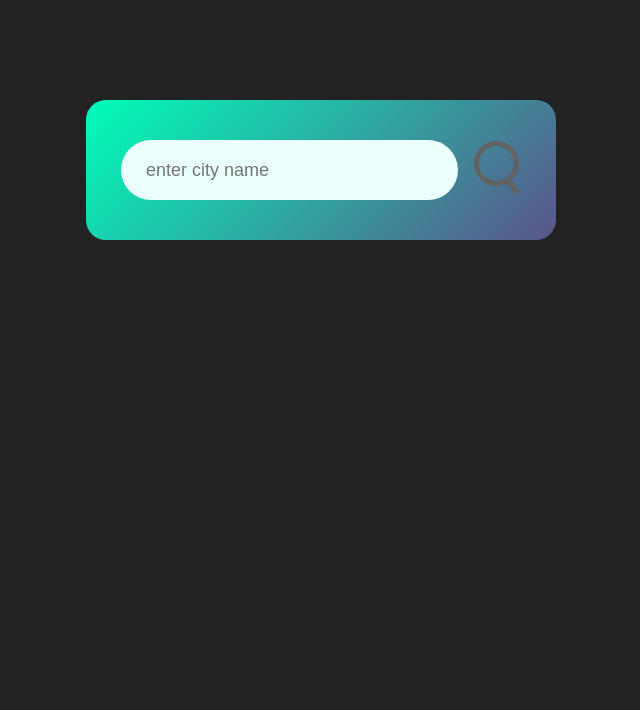
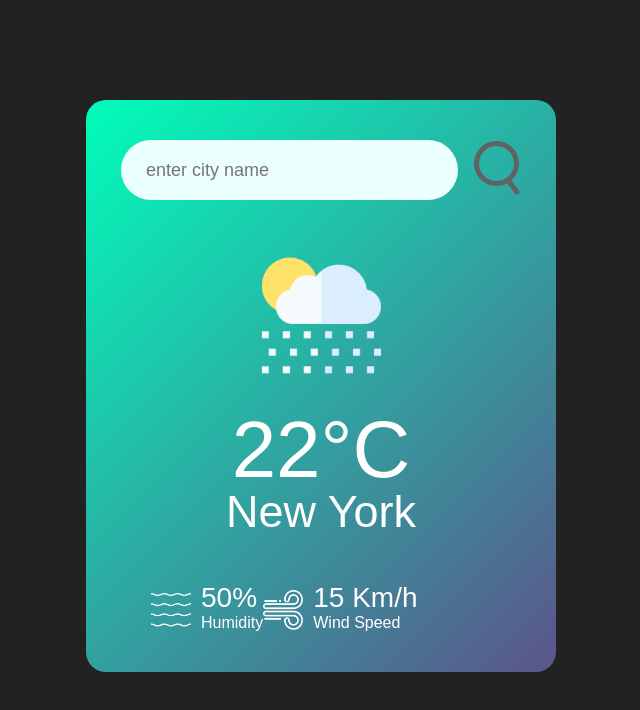
Before and after one commit to Muhammad-Umair-80/Weather-App, a plain HTML site: page index.html in a window 1280 px wide. Shown: the whole page, without its empty margins (319-959 px from the left). Drawn offline with Linux system fonts and the light colour scheme.

Commit message:
Add some new feature
Add humidity and wind speed portion

```diff
--- a/index.html
+++ b/index.html
@@ -12,6 +12,26 @@
             <input type="text" placeholder="enter city name" spellcheck="false">
             <buttonbutton type="button"><img src="images/search.png" alt="Search" title="Search"></button>
         </div>
+        <div class="weather">
+            <img src="images/rain.png" alt="Rain" class="weather-icon">
+            <h1 class="temp">22°C</h1>
+            <h2 class="city">New York</h2>
+            <div class="details">
+                <div class="col">
+                    <img src="images/humidity.png" alt="Humidity">
+                    <div>
+                        <p class="humidity">50%</p>
+                        <p>Humidity</p>
+                    </div>
+                    <div class="col">
+                        <img src="images/wind.png" alt="Wind Speed">
+                        <div>
+                            <p class="wind">15 Km/h</p>
+                            <p>Wind Speed</p>
+                        </div>
+                </div>
+            </div>
+        </div>
     </div>
 </body>
 </html>
--- a/style.css
+++ b/style.css
@@ -52,3 +52,37 @@ body{
     width: 30px;
 
 }
+.weather-icon{
+    width: 170px;
+    margin-top: 30px;
+}
+.weather h1{
+    font-size: 80px;
+    font-weight: 500;
+}
+.weather h2{
+    font-size: 45px;
+    font-weight: 400;
+    margin-top: -10px;
+}
+.details{
+    display: flex;
+    align-items: center;
+    justify-content: space-between;
+    padding: 0 30px;
+    margin-top: 50px;
+
+}
+.col{
+    display: flex;
+    align-items: center;
+    text-align: left;
+}
+.col img{
+    width: 40px;
+    margin-right: 10px;
+}
+.humidity,.wind{
+    margin-top: -6px;
+    font-size: 28px;
+}
```
